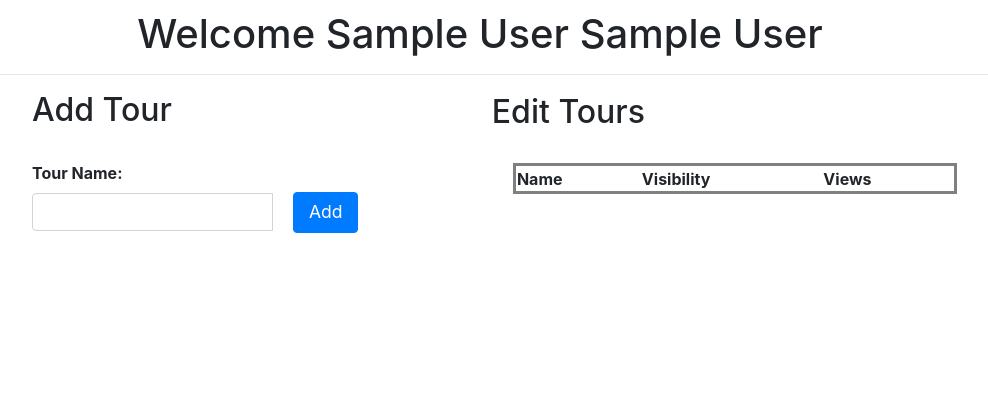
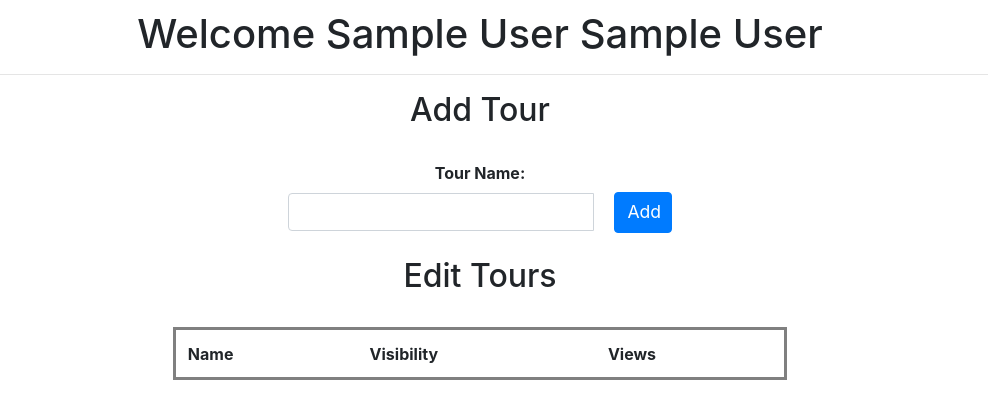
Before and after one commit to PatrykWilk/360-No-Scope, a PHP site: page /dashboard.php in a window 1280 px wide. Shown: the part 56-475 px from the top of the page, without its empty margins (160-1148 px from the left). Run offline with PHP 8.4, Linux system fonts and the light colour scheme; the visitor is signed in with stand-in values (Sample User, id 1); data comes from the database, SQL or seed files in the repository; lists and menus that the app fills with data are empty.

Commit message:
Dashboard table edited

```diff
--- a/dashboard.php
+++ b/dashboard.php
@@ -12,34 +12,33 @@ if(isset($_SESSION['userid'])){
     ?>
 
     <!-- Temp Navigation -->
-    <div id="col-xs-2" align="center">
+    <div class="col-xs-2" align="center">
     <h1>Welcome <?php echo $_SESSION['firstname'] . " " . $_SESSION['lastname'];?></h1>
-</div>
+
     <hr>
-<div class="col-xs-2" align="left" style="margin-left: 15%;">
+
     <h2>Add Tour</h2>
     <!-- Add tour to user with just name -->
     <?php require('_includes/submitaddtour.php'); ?>
     <form action="dashboard.php" method="POST" style="width:100%;">
-        <div class="form-group" style="width:30%"; align="left">
+
 </br>
             <label><strong>Tour Name:</strong></label>
-            <div class="input-group" style=" col-xs-2" align="center">
-            <input type="text" class="form-control"style="width: 30%;" name="tourname" value="<?php if(isset($_POST['tourname'])) echo$_POST['tourname'];?>">
+            <div class="input-group" style="width:30%;">
+            <input type="text" class="form-control"  name="tourname" value="<?php if(isset($_POST['tourname'])) echo$_POST['tourname'];?>">
 
-        <button type="submit" name="action" class="btn btn-primary" style="width: 20%; font-size: 1.1em; margin-top: -1px; margin-left:20px;">Add</button>
-</div></div>  </form>
+        <button type="submit" name="action" class="btn btn-primary" style="width: 15%; font-size: 1.1em; margin-top: -1px; margin-left:20px;">Add</button>
+</div>
+
+</form>
 </br>
-
-
-<div class="col-xs-2" align="right" style="margin-right: 15%; margin-top: -180px;">
     <!-- List of user's tours, linked to edit pages -->
-    <div id="Edit" align="center" style="margin-left: 16%;"><h2>Edit Tours</h2></br></div>
-    <table style="width:48%;border-style: solid;">
+    <h2>Edit Tours</h2></br>
+    <table class="table table-hover" style="width:48%;border-style: solid;">
         <tr>
-            <th>Name</th>
-            <th>Visibility</th>
-            <th>Views</th>
+            <th scope="col">Name</th>
+            <th scope="col">Visibility</th>
+            <th scope="col">Views</th>
         </tr>
         <tr>
             <!-- Output accosiated tours into a table -->
@@ -52,7 +51,7 @@ if(isset($_SESSION['userid'])){
 			<?php } ?>
         </tr>
     </table>
-            </div>
+
 
 <?php }
 else{
--- a/index.php
+++ b/index.php
@@ -5,7 +5,7 @@
 ?>
 
 <div class="container">
-<h1>Welcome</h1>
+<h1>Welcome</h1><hr>
 <?php
     if(isset($_SESSION['userid'])){?>
         <p>You are logged in as <?php echo $_SESSION['firstname']?> <?php echo $_SESSION['lastname']?>.</p>
```
